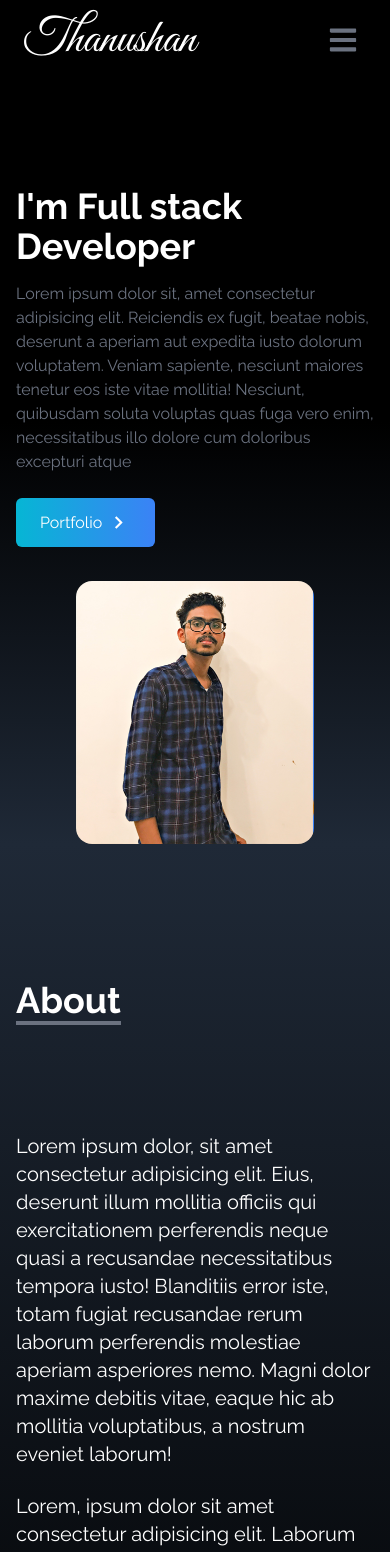
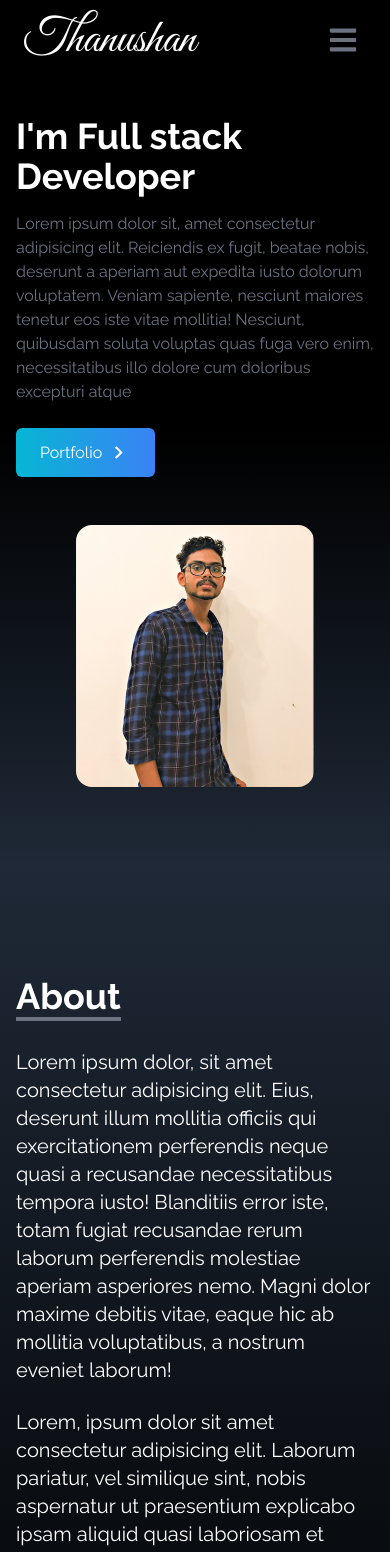
Before and after one commit to thanushan96/portfolio, a React (Create React App) app: page / in a window 390 px wide. Shown: the top 1552 px of the page. Built offline with nearby package versions, Linux system fonts and the light colour scheme.

Commit message:
Ui Update

```diff
--- a/src/Components/About.jsx
+++ b/src/Components/About.jsx
@@ -4,7 +4,7 @@
   return (
     <div
       name="about"
-      className="w-full h-screen bg-gradient-to-b from-gray-800 to-black text-white pb-[30rem] pt-[34rem] sm:pt-[20rem]"
+      className="w-full h-screen bg-gradient-to-b from-gray-800 to-black text-white pb-[30rem]  pt-[30rem]  sm:pt-[26rem] lg:pt-[20rem]"
     >
       <div className="max-w-screen-lg p-4 mx-auto flex flex-col justify-center w-full h-full ">
         <div className="pb-8">
@@ -13,7 +13,7 @@
           </p>
         </div>
 
-        <p className="text-xl mt-20 ">
+        <p className="text-xl  ">
           Lorem ipsum dolor, sit amet consectetur adipisicing elit. Eius,
           deserunt illum mollitia officiis qui exercitationem perferendis neque
           quasi a recusandae necessitatibus tempora iusto! Blanditiis error
--- a/src/Components/Experience.jsx
+++ b/src/Components/Experience.jsx
@@ -64,7 +64,7 @@
   return (
     <div
       name="experience"
-      className="bg-gradient-to-b from-gray-800 to-black w-full h-screen pb-[30rem]  pt-[32rem] md:pt-[26rem]"
+      className="bg-gradient-to-b from-gray-800 to-black w-full h-screen pb-[30rem]  pt-[32rem] sm:pt-[26rem]"
     >
       <div className="max-w-screen-lg mx-auto p-4 flex flex-col justify-center w-full h-full text-white ">
         <div>
--- a/src/Components/Home.jsx
+++ b/src/Components/Home.jsx
@@ -7,10 +7,10 @@
   return (
     <div
       name="home"
-      className="h-screen w-full bg-gradient-to-b from-black via-black to-gray-800 pt-[10rem] sm:pt-[20rem] md:pt-0"
+      className="h-screen w-full bg-gradient-to-b from-black via-black to-gray-800 pt-[34rem] sm:pt-[40rem] md:pt-0 pb-[20rem] md:pb-0"
     >
-      <div className="max-w-screen-lg mx-auto flex flex-col items-center justify-center h-full px-4 md:flex-row">
-        <div className="flex flex-col justify-center h-full">
+      <div className="max-w-screen-lg mx-auto flex flex-col items-center justify-center h-full px-4 md:flex-row ">
+        <div className="flex flex-col justify-center h-full ">
           <h2 className="text-4xl sm:text-7xl font-bold text-white">
             I'm Full stack Developer
           </h2>
@@ -23,7 +23,7 @@
           </p>
 
           <div>
-            <Link to="portfolio" smooth duration={500} className="group text-white w-fit px-6 py-3 my-2 flex items-center rounded-md bg-gradient-to-r from-cyan-500 to-blue-500 cursor-pointer">
+            <Link to="portfolio" smooth duration={500} className="group text-white w-fit px-6 py-3 my-2 flex items-center rounded-md bg-gradient-to-r from-cyan-500 to-blue-500 cursor-pointer ">
               Portfolio
               <span className="group-hover:rotate-90 duration-300">
   <MdOutlineKeyboardArrowRight size={25} className="ml-1"/>
@@ -32,11 +32,11 @@
             </Link>
           </div>
           </div>
-          <div>
+          <div className="mt-[14rem]">
             <img
               src={HeroImage}
               alt="my profile"
-              className="rounded-2xl mx-auto w-2/3 md:w-full"
+              className="rounded-2xl mx-auto  w-2/3 md:w-full"
             />
         </div>
       </div>
```
Also changed, not shown: 12 other files (tests, documents, lock files or other folders).
